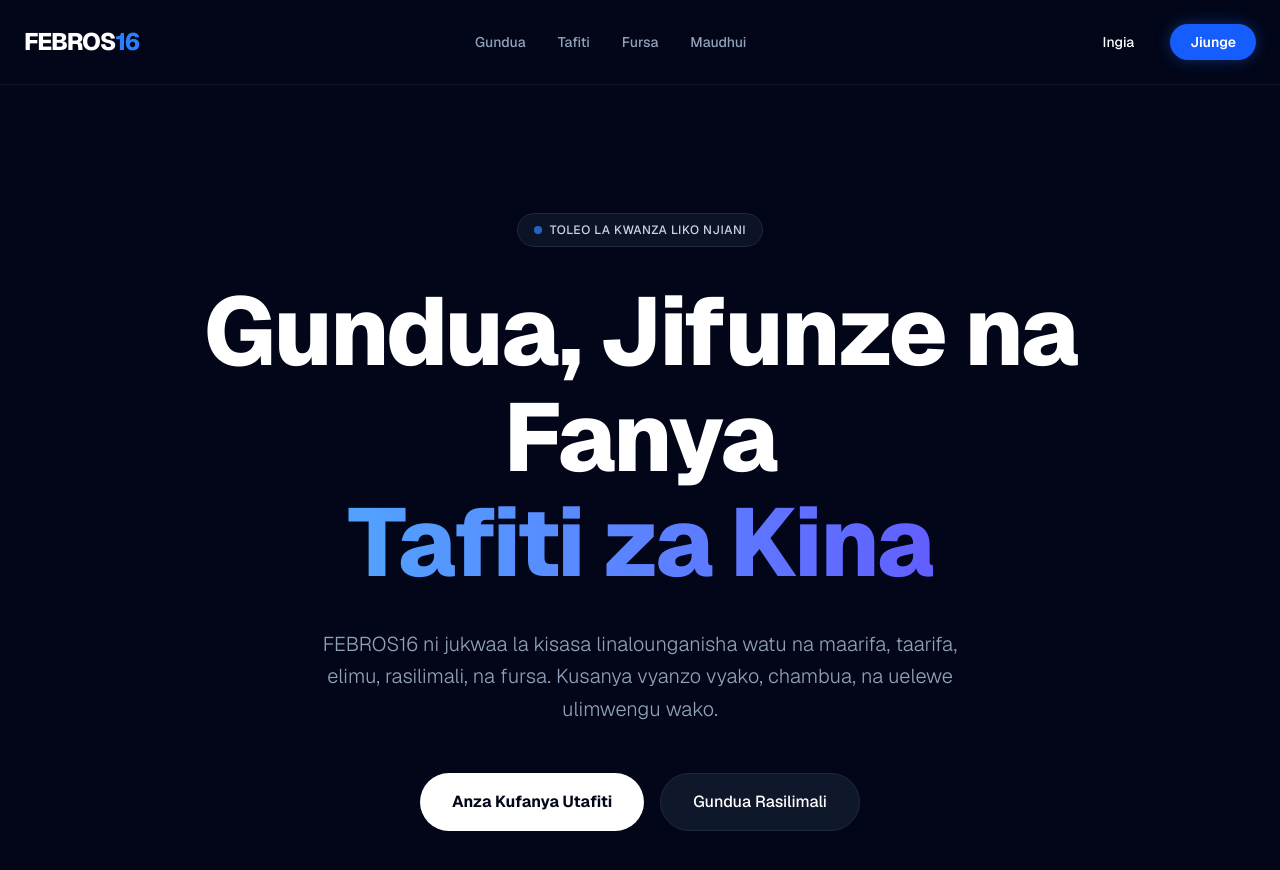
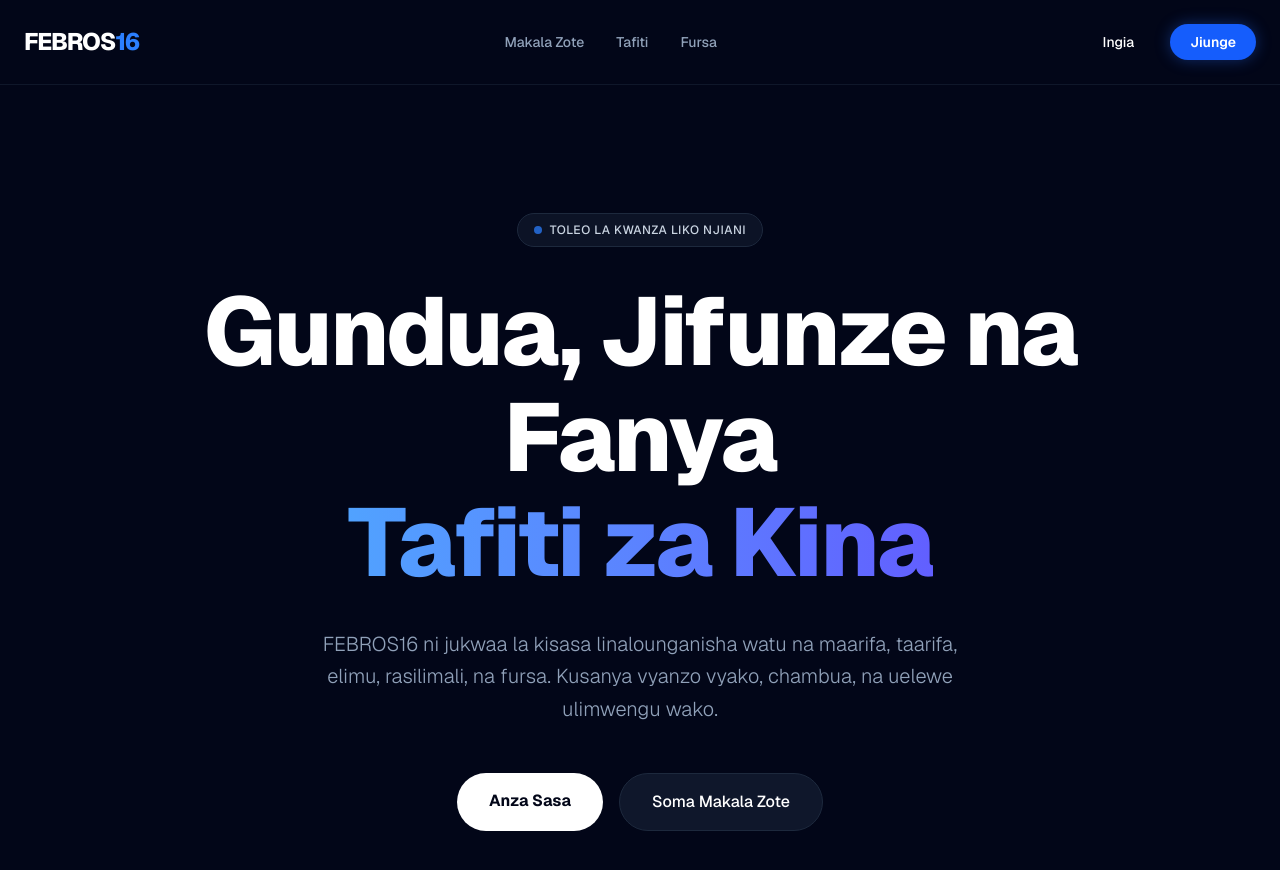
Before and after one commit to willyger-svg/Febros16, a Next.js app: page / in a window 1280 px wide. Shown: the top 870 px of the page. Built offline with nearby package versions, Linux system fonts and the light colour scheme.

Commit message:
style(frontend): add navigation links and back buttons

```diff
--- a/app/dashboard/articles/new/page.tsx
+++ b/app/dashboard/articles/new/page.tsx
@@ -120,7 +120,13 @@ export default function NewArticle() {
               ></textarea>
             </div>
 
-            <div className="pt-4 border-t border-slate-800 flex justify-end">
+            <div className="pt-4 border-t border-slate-800 flex items-center justify-end gap-4">
+              <Link
+                href="/dashboard"
+                className="text-slate-400 hover:text-white font-medium transition-colors"
+              >
+                Ghairi
+              </Link>
               <button
                 type="submit"
                 disabled={loading || !title.trim() || !content.trim()}
--- a/app/dashboard/page.tsx
+++ b/app/dashboard/page.tsx
@@ -75,12 +75,20 @@ export default function Dashboard() {
             FEBROS<span className="text-blue-500">16</span>
           </Link>
           <div className="flex gap-4 items-center">
-            <span className="text-sm text-slate-400 hidden sm:block">Karibu, {user?.full_name}</span>
+            <Link
+              href="/articles"
+              className="text-sm text-slate-300 hover:text-white transition-colors"
+            >
+              Makala Zote
+            </Link>
+            <span className="text-sm text-slate-400 hidden sm:block border-l border-slate-700 pl-4">
+              Karibu, {user?.full_name}
+            </span>
             <button
               onClick={logout}
-              className="bg-slate-800 hover:bg-slate-700 text-slate-300 text-sm px-4 py-2 rounded-lg transition-colors border border-slate-700"
+              className="bg-slate-800 hover:bg-slate-700 text-slate-300 text-sm px-4 py-2 rounded-lg transition-colors border border-slate-700 ml-2"
             >
-              Ondoka (Logout)
+              Ondoka
             </button>
           </div>
         </div>
@@ -122,13 +130,30 @@ export default function Dashboard() {
             </div>
           </div>
 
-          {/* Activity/Content Area (Placeholder kwa Phase 3) */}
+          {/* Activity/Content Area */}
           <div className="md:col-span-2 space-y-6">
+
+            {/* Call to Action - Phase 3 */}
+            <div className="bg-gradient-to-r from-blue-900/40 to-indigo-900/40 border border-blue-800/50 rounded-2xl p-8 shadow-xl flex flex-col sm:flex-row items-center justify-between gap-6">
+              <div>
+                <h2 className="text-2xl font-bold text-white mb-2">Andika Makala Yako</h2>
+                <p className="text-slate-300 text-sm leading-relaxed max-w-md">
+                  Changia maarifa kwenye jukwaa la FEBROS16. Andika makala mpya, tafiti, au habari za teknolojia ukiwafikia wasomaji wetu.
+                </p>
+              </div>
+              <Link
+                href="/dashboard/articles/new"
+                className="whitespace-nowrap bg-blue-600 hover:bg-blue-500 text-white font-bold py-3 px-6 rounded-xl transition-all shadow-[0_0_20px_rgba(37,99,235,0.3)] hover:shadow-[0_0_25px_rgba(37,99,235,0.5)]"
+              >
+                + Andika Makala Mpya
+              </Link>
+            </div>
+
             <div className="bg-slate-900/80 border border-slate-800 rounded-2xl p-6 shadow-xl backdrop-blur-sm">
               <h2 className="text-xl font-bold text-white mb-4">Muhtasari wa Shughuli Zako</h2>
               <div className="grid grid-cols-1 sm:grid-cols-2 gap-4">
                 <div className="bg-slate-950 border border-slate-800 p-4 rounded-xl">
-                  <h3 className="text-slate-400 text-sm font-medium">Makala Ulizosoma</h3>
+                  <h3 className="text-slate-400 text-sm font-medium">Makala Ulizoandika</h3>
                   <p className="text-3xl font-bold text-white mt-2">0</p>
                 </div>
                 <div className="bg-slate-950 border border-slate-800 p-4 rounded-xl">
@@ -138,13 +163,6 @@ export default function Dashboard() {
               </div>
             </div>
 
-            <div className="bg-blue-900/20 border border-blue-900/50 rounded-2xl p-6 shadow-xl">
-              <h2 className="text-lg font-bold text-blue-400 mb-2">Phase 3 Ipo Njiani! 🚀</h2>
-              <p className="text-slate-300 text-sm leading-relaxed">
-                Umefanikiwa kuingia (Login) kikamilifu na mfumo wa JWT unafanya kazi.
-                Sehemu hii itaanza kuonyesha Makala (Articles), Kampeni (kama OO24), na Workspace yako ya Utafiti (Research) katika awamu inayofuata.
-              </p>
-            </div>
           </div>
 
         </div>
--- a/app/page.tsx
+++ b/app/page.tsx
@@ -16,10 +16,9 @@ export default function Home() {
           FEBROS<span className="text-blue-500">16</span>
         </div>
         <div className="hidden md:flex gap-8 text-sm font-medium text-slate-400">
-          <Link href="#" className="hover:text-white transition-colors">Gundua</Link>
+          <Link href="/articles" className="hover:text-white transition-colors">Makala Zote</Link>
           <Link href="#" className="hover:text-white transition-colors">Tafiti</Link>
           <Link href="#" className="hover:text-white transition-colors">Fursa</Link>
-          <Link href="#" className="hover:text-white transition-colors">Maudhui</Link>
         </div>
         <div className="flex gap-4">
           <Link href="/login" className="px-5 py-2 text-sm font-medium text-white hover:text-blue-400 transition-colors">
@@ -50,12 +49,12 @@ export default function Home() {
         </p>
 
         <div className="flex flex-col sm:flex-row gap-4 w-full sm:w-auto">
-          <button className="px-8 py-4 bg-white text-slate-950 font-bold rounded-full hover:bg-slate-200 transition-all transform hover:scale-105">
-            Anza Kufanya Utafiti
-          </button>
-          <button className="px-8 py-4 bg-slate-900 border border-slate-800 text-white font-medium rounded-full hover:bg-slate-800 hover:border-slate-700 transition-all">
-            Gundua Rasilimali
-          </button>
+          <Link href="/register" className="px-8 py-4 bg-white text-slate-950 font-bold rounded-full hover:bg-slate-200 transition-all transform hover:scale-105 text-center">
+            Anza Sasa
+          </Link>
+          <Link href="/articles" className="px-8 py-4 bg-slate-900 border border-slate-800 text-white font-medium rounded-full hover:bg-slate-800 hover:border-slate-700 transition-all text-center">
+            Soma Makala Zote
+          </Link>
         </div>
       </section>
 
```
